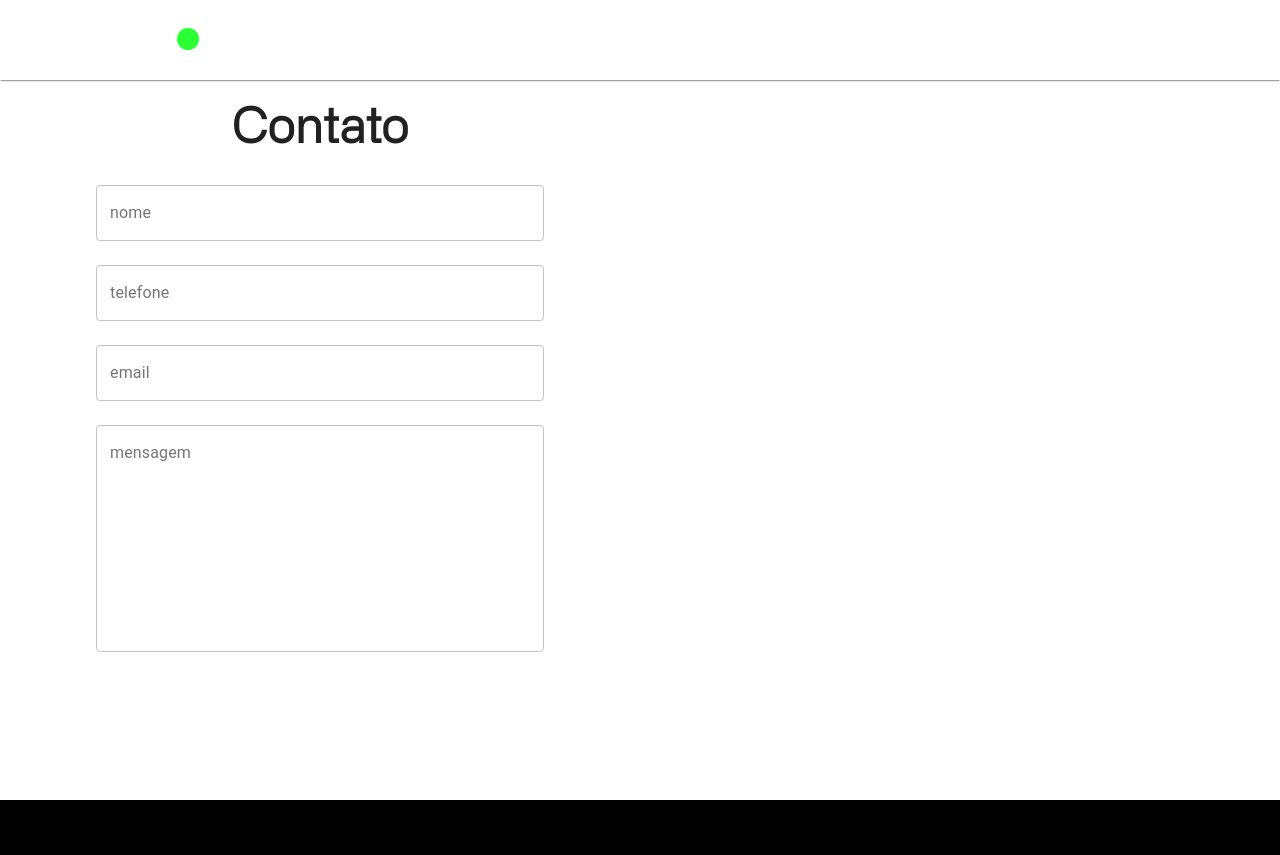
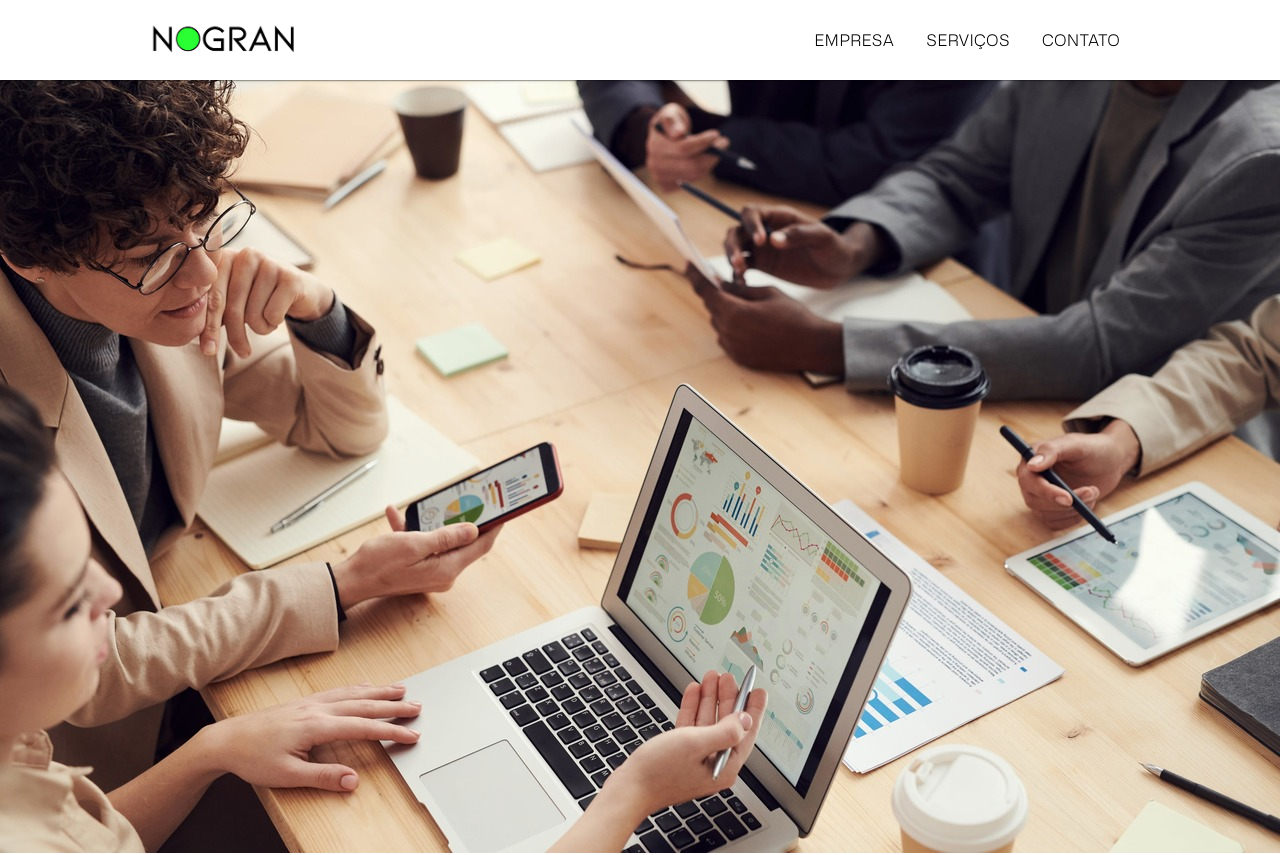
Before and after one commit to nogran/digital.nogran.ui, a React (Create React App) app: page /contato in a window 1280 px wide. Shown: the top 855 px of the page. Built offline with nearby package versions, Linux system fonts and the light colour scheme.

Commit message:
navbar update

```diff
--- a/package.json
+++ b/package.json
@@ -1,6 +1,6 @@
 {
   "name": "nogran-site",
-  "homepage": "https://digitalnogran.com.br/",
+  "homepage": "http://digitalnogran.com.br/",
   "version": "0.1.0",
   "private": true,
   "dependencies": {
--- a/src/App.tsx
+++ b/src/App.tsx
@@ -1,31 +1,15 @@
 import { useEffect, useState } from 'react';
 import { BrowserRouter as Router, Route, Routes } from 'react-router-dom';
 import Header from './components/statics/header/Header';
-import Navbar from './components/statics/navbar/Navbar';
 import Footer from './components/statics/footer/Footer';
-import Contato from './pages/contato/Contato';
-import Home from './pages/Home/Home';
+import { Contato } from './pages/contato/Contato';
+import { Home } from './pages/Home/Home';
 
 export const App = () => {
-
-  const [ativaCor, setAtivaCor] = useState(false);
-
-  useEffect(function () {
-    function posicaoScroll() {
-      if (window.scrollY > 40) {
-        setAtivaCor(true);
-      } else {
-        setAtivaCor(false);
-      }
-    }
-    window.addEventListener('scroll', posicaoScroll);
-  }, []);
 
   return (
     <>
       <Router>
-        <Navbar acao={ativaCor} />
-
         <div style={{ minHeight: '100vh' }}>
           <Routes> // Antigo Switch
             <Route path="/" element={<Home />} />
--- a/src/components/statics/navbar/Navbar.tsx
+++ b/src/components/statics/navbar/Navbar.tsx
@@ -13,20 +13,26 @@ function Navbar({ acao }: { acao: any }) {
                 <Toolbar style={toolbarStyle} className='bar'>
                     <Box display="flex" marginRight={15}>
                         {/* <img src={require('../../../assets/logo-nogran-black.png')}/> */}
+
                         <Link to='/home' className='text-decorator-none'>
-                            <Box mx={1} p={1} style={{ cursor: "pointer", color: "white"}}>
+                            <Box mx={1} p={1} style={{ cursor: "pointer", color: "white" }}>
                                 <Typography variant="subtitle1">HOME</Typography>
                             </Box>
                         </Link>
+
                         <Box mx={1} p={1} style={{ cursor: "pointer" }}>
                             <Typography variant="subtitle1">EMPRESA</Typography>
                         </Box>
+
                         <Box mx={1} p={1} style={{ cursor: "pointer" }}>
                             <Typography variant="subtitle1">SERVIÇOS</Typography>
                         </Box>
-                        <Box mx={1} p={1} style={{ cursor: "pointer" }}>
-                            <Typography variant="subtitle1">CONTATO</Typography>
-                        </Box>
+
+                        <Link to='/contato' className='text-decorator-none'>
+                            <Box mx={1} p={1} style={{ cursor: "pointer", color: "black" }}>
+                                <Typography variant="subtitle1">CONTATO</Typography>
+                            </Box>
+                        </Link>
                     </Box>
                 </Toolbar >
             </AppBar >
--- a/src/pages/Home/Home.tsx
+++ b/src/pages/Home/Home.tsx
@@ -1,7 +1,8 @@
-import React from 'react';
+import React, { useEffect, useState } from 'react';
 import Swiper from './swiperReact/SwiperReact';
 import { Grid, Box, Typography, withStyles, Button } from '@material-ui/core';
 import './Home.css';
+import Navbar from '../../components/statics/navbar/Navbar';
 
 const StyledButton = withStyles({
     root: {
@@ -14,9 +15,25 @@ const StyledButton = withStyles({
     }
 })(Button);
 
-function Home() {
+export const Home = () => {
+
+    const [ativaCor, setAtivaCor] = useState(false);
+
+    useEffect(function () {
+        function posicaoScroll() {
+            if (window.scrollY > 40) {
+                setAtivaCor(true);
+            } else {
+                setAtivaCor(false);
+            }
+        }
+        window.addEventListener('scroll', posicaoScroll);
+    }, []);
+
+
     return (
         <>
+        <Navbar acao={ativaCor} />
             <Swiper />
             <Grid container direction="row" justifyContent="center" alignItems="center">
 
@@ -141,5 +158,3 @@ function Home() {
         </>
     );
 }
-
-export default Home
--- a/src/pages/contato/Contato.tsx
+++ b/src/pages/contato/Contato.tsx
@@ -1,17 +1,39 @@
 import { Box, Grid, TextField, Typography } from "@material-ui/core";
-import React from "react";
+import { useEffect, useState } from "react";
+import Navbar from "../../components/statics/navbar/Navbar";
 
-function Contato() {
+export const Contato = () => {
+
+  const [ativaCor, setAtivaCor] = useState(true);
+
+  useEffect(function () {
+    function posicaoScroll() {
+      if (window.scrollY > 40) {
+        setAtivaCor(true);
+      } else {
+        setAtivaCor(true);
+      }
+    }
+    window.addEventListener('scroll', posicaoScroll);
+  }, []);
+
   return (
+    <>
+      <Navbar acao={ativaCor} />
       <Grid container alignItems="center">
+        <Grid xs={12}>
+        <img src={require("../../assets/images/pexels-photo-3184639.jpg")} alt="" />
+
+        </Grid>
+
         <Grid item xs={6}>
           <Box margin={12}>
             <form>
               <Typography variant='h3' gutterBottom color='textPrimary' component='h3' align='center' style={{ fontWeight: 'bold' }}>Contato</Typography>
-                        <TextField id='nome' label='nome' variant='outlined' name='nome' margin='normal' fullWidth/>
-                        <TextField id='telefone' label='telefone' variant='outlined' name='telefone' margin='normal' fullWidth/>
-                        <TextField id='email' label='email' variant='outlined' name='email' margin='normal' fullWidth/>
-                        <TextField id='mensagem' label='mensagem' variant='outlined' name='mensagem' margin='normal' fullWidth rows={10} multiline/>
+              <TextField id='nome' label='nome' variant='outlined' name='nome' margin='normal' fullWidth />
+              <TextField id='telefone' label='telefone' variant='outlined' name='telefone' margin='normal' fullWidth />
+              <TextField id='email' label='email' variant='outlined' name='email' margin='normal' fullWidth />
+              <TextField id='mensagem' label='mensagem' variant='outlined' name='mensagem' margin='normal' fullWidth rows={10} multiline />
             </form>
           </Box>
         </Grid>
@@ -19,7 +41,6 @@ function Contato() {
 
         </Grid>
       </Grid>
+    </>
   );
 }
-
-export default Contato;
```
Lines whose indentation alone changed are shown as unchanged.
